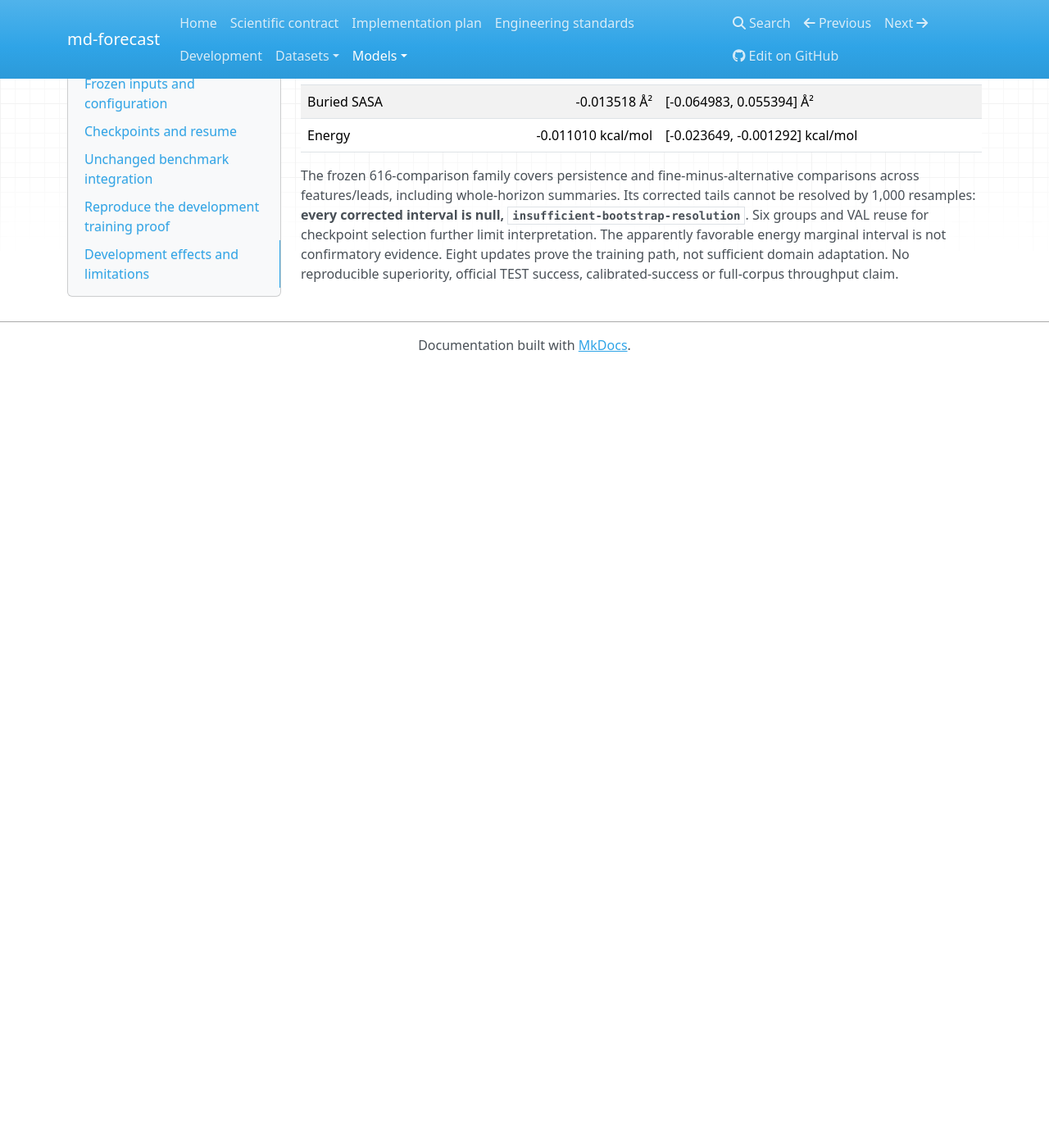
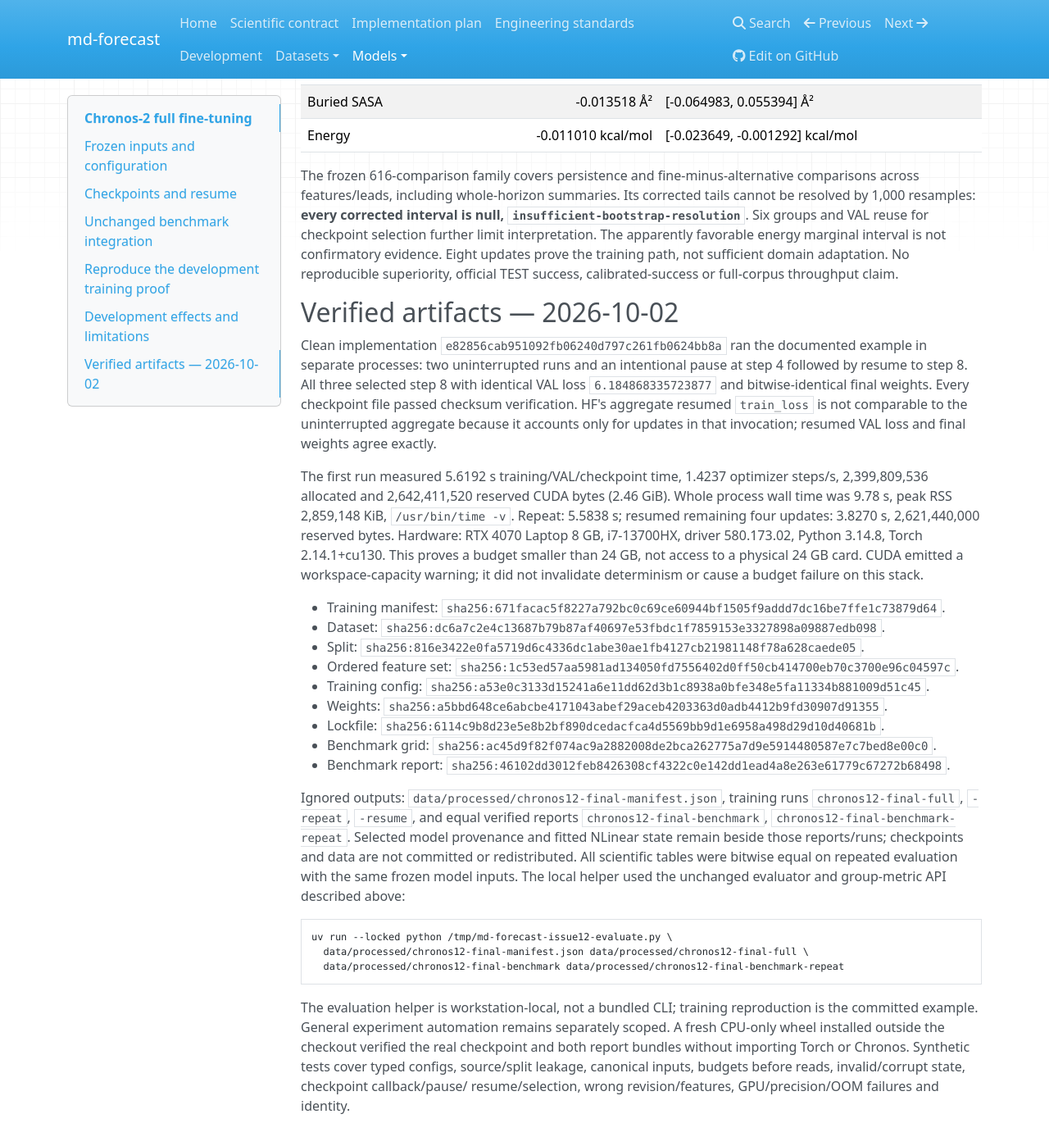
Before and after one commit to fabiobove-dr/md-forecast, an MkDocs documentation site: the page built from docs/models/FINETUNING.md, in a window 1280 px wide and 1400 px high, scrolled down 3160 px. Shown: the whole window at 82% size. Built offline with MkDocs 1.6.1, drawn with Linux system fonts in a browser that asks for light colours; nearby versions of some CDN libraries; before the commit the page ends 3609 px from its top, so only the background shows below that.

Commit message:
docs(models): record verified fine-tuning and resume evidence

````diff
--- a/docs/models/FINETUNING.md
+++ b/docs/models/FINETUNING.md
@@ -164,3 +164,54 @@ checkpoint selection further limit interpretation. The apparently favorable
 energy marginal interval is not confirmatory evidence. Eight updates prove the
 training path, not sufficient domain adaptation. No reproducible superiority,
 official TEST success, calibrated-success or full-corpus throughput claim.
+
+## Verified artifacts — 2026-10-02
+
+Clean implementation `e82856cab951092fb06240d797c261fb0624bb8a` ran the documented
+example in separate processes: two uninterrupted runs and an intentional pause
+at step 4 followed by resume to step 8. All three selected step 8 with identical
+VAL loss `6.184868335723877` and bitwise-identical final weights. Every checkpoint
+file passed checksum verification. HF's aggregate resumed `train_loss` is not
+comparable to the uninterrupted aggregate because it accounts only for updates
+in that invocation; resumed VAL loss and final weights agree exactly.
+
+The first run measured 5.6192 s training/VAL/checkpoint time, 1.4237 optimizer
+steps/s, 2,399,809,536 allocated and 2,642,411,520 reserved CUDA bytes (2.46 GiB).
+Whole process wall time was 9.78 s, peak RSS 2,859,148 KiB, `/usr/bin/time -v`.
+Repeat: 5.5838 s; resumed remaining four updates: 3.8270 s, 2,621,440,000
+reserved bytes. Hardware: RTX 4070 Laptop 8 GB, i7-13700HX, driver 580.173.02,
+Python 3.14.8, Torch 2.14.1+cu130. This proves a budget smaller than 24 GB,
+not access to a physical 24 GB card. CUDA emitted a workspace-capacity warning;
+it did not invalidate determinism or cause a budget failure on this stack.
+
+- Training manifest: `sha256:671facac5f8227a792bc0c69ce60944bf1505f9addd7dc16be7ffe1c73879d64`.
+- Dataset: `sha256:dc6a7c2e4c13687b79b87af40697e53fbdc1f7859153e3327898a09887edb098`.
+- Split: `sha256:816e3422e0fa5719d6c4336dc1abe30ae1fb4127cb21981148f78a628caede05`.
+- Ordered feature set: `sha256:1c53ed57aa5981ad134050fd7556402d0ff50cb414700eb70c3700e96c04597c`.
+- Training config: `sha256:a53e0c3133d15241a6e11dd62d3b1c8938a0bfe348e5fa11334b881009d51c45`.
+- Weights: `sha256:a5bbd648ce6abcbe4171043abef29aceb4203363d0adb4412b9fd30907d91355`.
+- Lockfile: `sha256:6114c9b8d23e5e8b2bf890dcedacfca4d5569bb9d1e6958a498d29d10d40681b`.
+- Benchmark grid: `sha256:ac45d9f82f074ac9a2882008de2bca262775a7d9e5914480587e7c7bed8e00c0`.
+- Benchmark report: `sha256:46102dd3012feb8426308cf4322c0e142dd1ead4a8e263e61779c67272b68498`.
+
+Ignored outputs: `data/processed/chronos12-final-manifest.json`, training runs
+`chronos12-final-full`, `-repeat`, `-resume`, and equal verified reports
+`chronos12-final-benchmark`, `chronos12-final-benchmark-repeat`. Selected model
+provenance and fitted NLinear state remain beside those reports/runs; checkpoints
+and data are not committed or redistributed. All scientific tables were bitwise
+equal on repeated evaluation with the same frozen model inputs. The local helper
+used the unchanged evaluator and group-metric API described above:
+
+```sh
+uv run --locked python /tmp/md-forecast-issue12-evaluate.py \
+  data/processed/chronos12-final-manifest.json data/processed/chronos12-final-full \
+  data/processed/chronos12-final-benchmark data/processed/chronos12-final-benchmark-repeat
+```
+
+The evaluation helper is workstation-local, not a bundled CLI; training
+reproduction is the committed example. General experiment automation remains
+separately scoped. A fresh CPU-only wheel installed outside the checkout
+verified the real checkpoint and both report bundles without importing Torch
+or Chronos. Synthetic tests cover typed configs, source/split leakage, canonical
+inputs, budgets before reads, invalid/corrupt state, checkpoint callback/pause/
+resume/selection, wrong revision/features, GPU/precision/OOM failures and identity.
````
